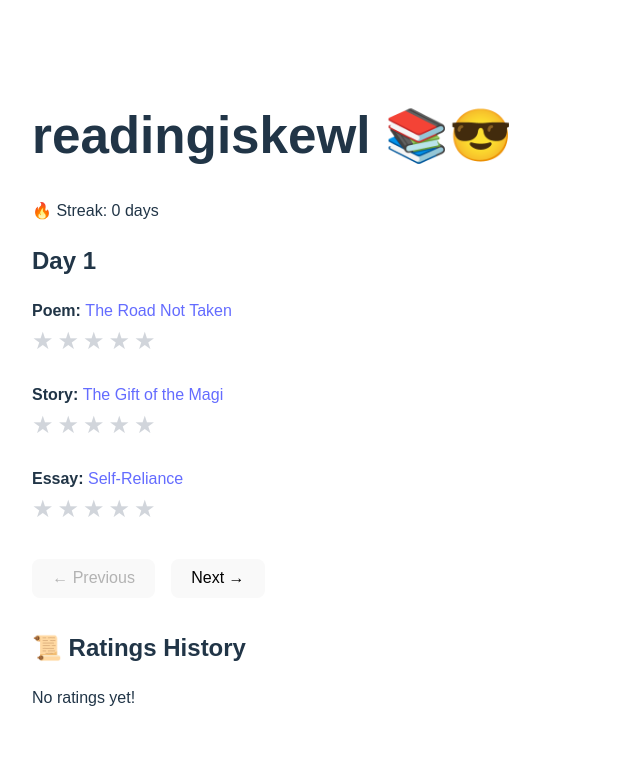
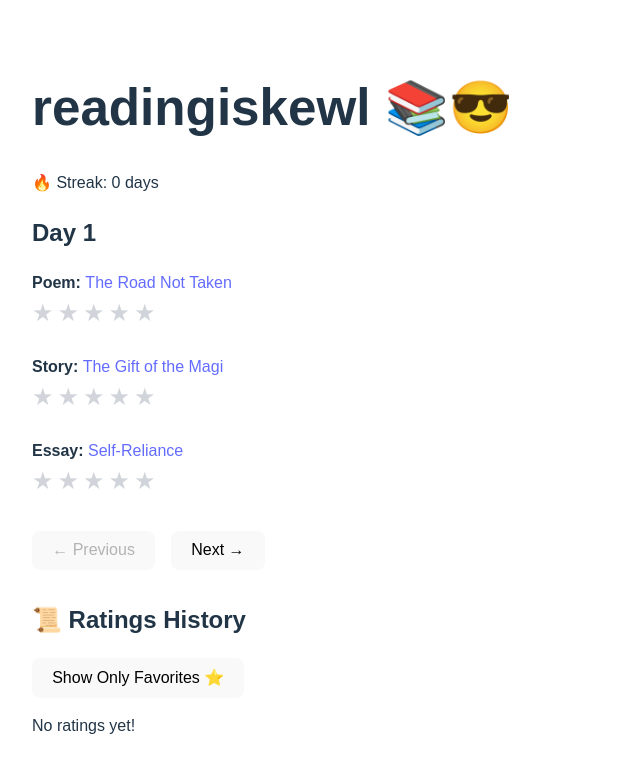
Before and after one commit to fluffhead98/readingiskewl, a React (Vite) app: page / in a window 1280 px wide. Shown: the top 772 px of the page, without its empty margins (0-640 px from the left). Built offline with nearby package versions, Linux system fonts and the light colour scheme.

Commit message:
Add 5-star highlight and favorites filter to RatingsHistory

```diff
--- a/src/components/RatingsHistory.jsx
+++ b/src/components/RatingsHistory.jsx
@@ -1,7 +1,9 @@
-import React from 'react';
+import React, { useState } from 'react';
 import readingList from '../data/readingList.json';
 
 const RatingsHistory = ({ ratings }) => {
+  const [showFavoritesOnly, setShowFavoritesOnly] = useState(false);
+
   const rows = [];
 
   for (const [key, value] of Object.entries(ratings)) {
@@ -17,16 +19,25 @@ const RatingsHistory = ({ ratings }) => {
 
   rows.sort((a, b) => a.day - b.day);
 
+  const filteredRows = showFavoritesOnly
+    ? rows.filter(entry => entry.rating === 5)
+    : rows;
+
   return (
     <div style={{ marginTop: '2rem' }}>
       <h2>📜 Ratings History</h2>
-      {rows.length === 0 ? (
-        <p>No ratings yet!</p>
+      <button onClick={() => setShowFavoritesOnly(prev => !prev)}>
+        {showFavoritesOnly ? "Show All Ratings" : "Show Only Favorites ⭐️"}
+      </button>
+
+      {filteredRows.length === 0 ? (
+        <p>{showFavoritesOnly ? "No 5-star favorites yet!" : "No ratings yet!"}</p>
       ) : (
         <ul>
-          {rows.map((entry, i) => (
-            <li key={i}>
+          {filteredRows.map((entry, i) => (
+            <li key={i} style={entry.rating === 5 ? { fontWeight: 'bold', color: '#f59e0b' } : {}}>
               <strong>Day {entry.day} - {entry.type}:</strong> {entry.title} → {entry.rating}⭐
+              {entry.rating === 5 && ' 🌟'}
             </li>
           ))}
         </ul>
```
